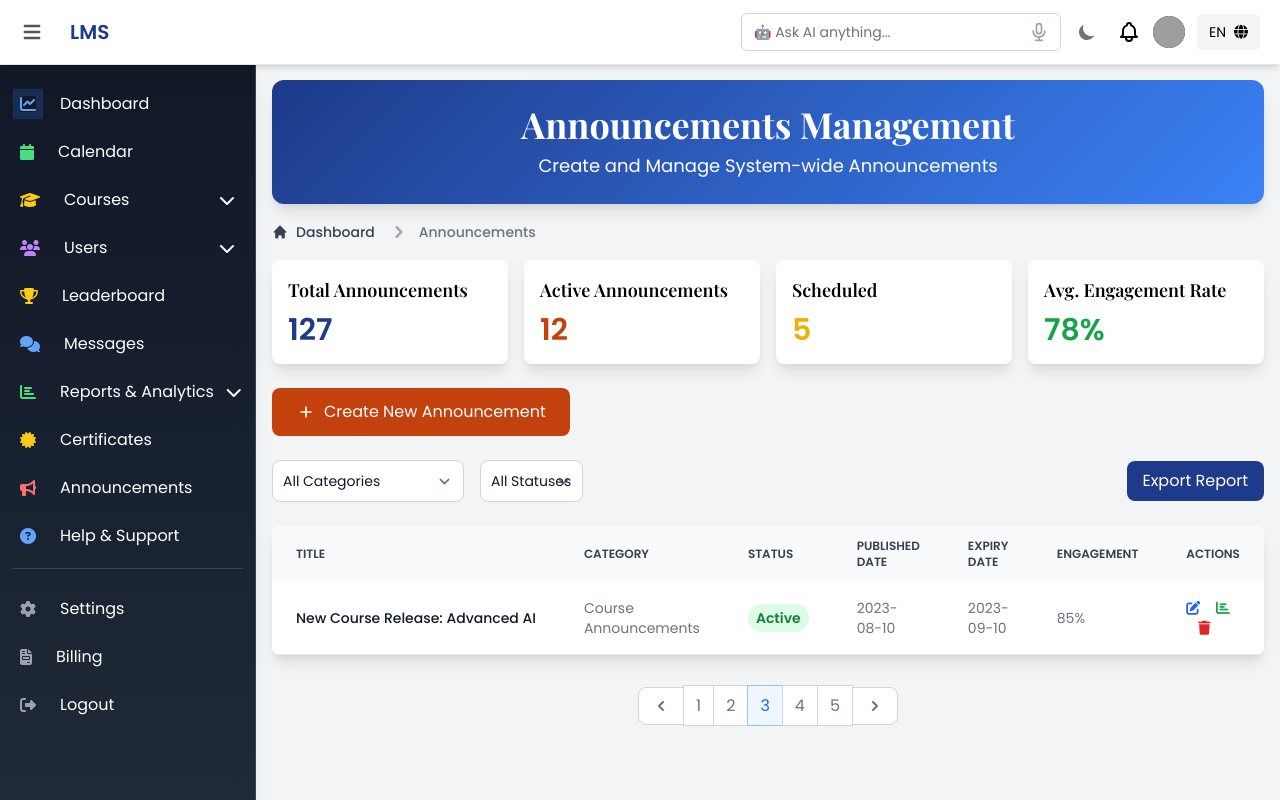
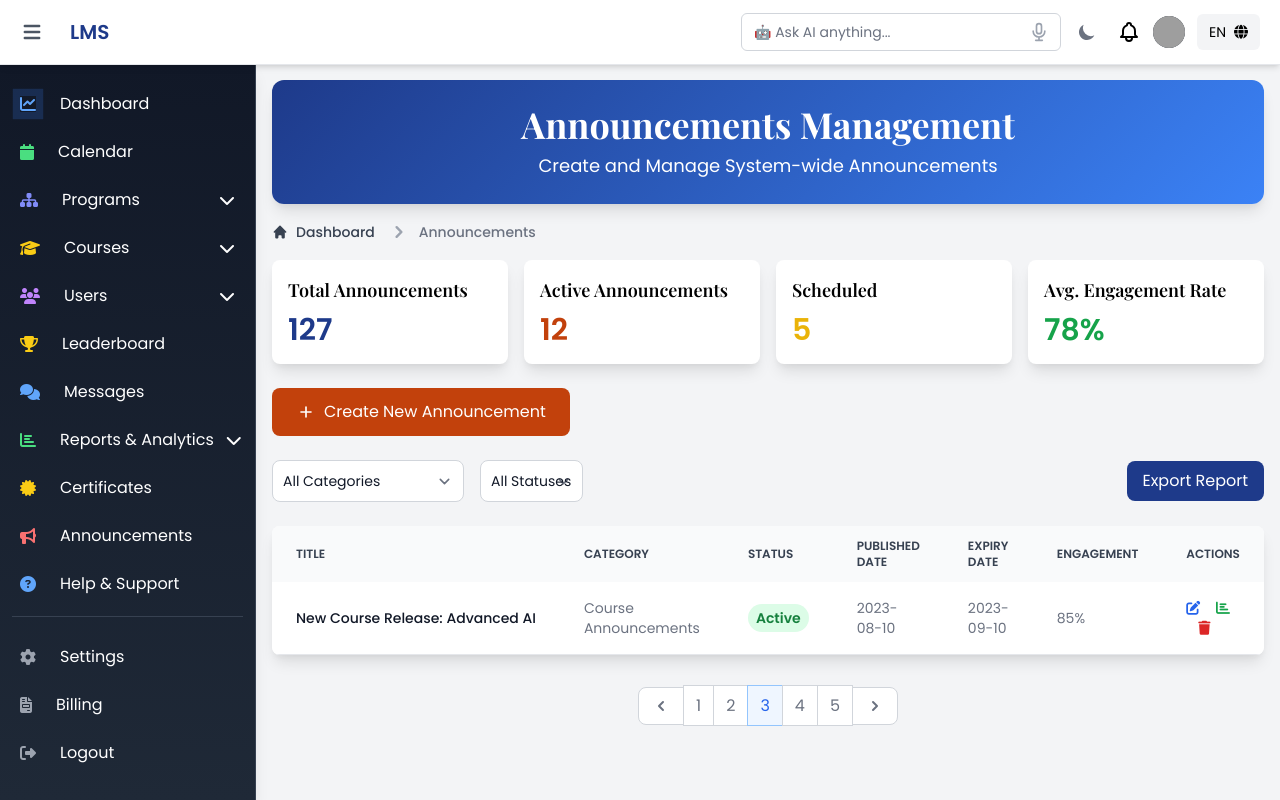
Before and after one commit to phostilite/learning-management-system-django, a Django app: page /en/user/administrator/announcements/ in a window 1280 px wide. Run offline with Django 5.2, Linux system fonts and the light colour scheme; some libraries are stand-ins or nearby versions; grey boxes are pictures that could not be loaded.

Commit message:
feat: Add Programs section to the administrator sidebar
- Added a button to toggle the Programs dropdown in the sidebar.
- Included links for "All Programs", "Create Program", and "Program Enrollments".
- Applied necessary styling and transitions for better user experience.

```diff
--- a/templates/users/administrator/sidebar.html
+++ b/templates/users/administrator/sidebar.html
@@ -16,6 +16,24 @@
                             <i class="fa-solid fa-calendar mr-3 text-green-400 transition-all duration-300 ease-in-out group-hover:rotate-12"></i>
                             <span class="ml-3">{% trans "Calendar" %}</span>
                         </a>
+                    </li>
+                    <li>
+                        <button type="button" class="flex items-center w-full p-2 text-base text-white transition duration-75 rounded-lg group hover:bg-gray-700" aria-controls="dropdown-programs" data-collapse-toggle="dropdown-programs">
+                            <i class="fa-solid fa-sitemap mr-3 text-indigo-400 transition-all duration-300 ease-in-out group-hover:rotate-12"></i>
+                            <span class="flex-1 ml-3 text-left whitespace-nowrap">{% trans "Programs" %}</span>
+                            <i class="fa-solid fa-chevron-down ml-3 transition-transform duration-300"></i>
+                        </button>
+                        <ul id="dropdown-programs" class="hidden py-2 space-y-2 sidebar-dropdown">
+                            <li>
+                                <a href="#" class="flex items-center w-full p-2 text-base text-white transition duration-75 rounded-lg pl-11 group hover:bg-gray-700">{% trans "All Programs" %}</a>
+                            </li>
+                            <li>
+                                <a href="#" class="flex items-center w-full p-2 text-base text-white transition duration-75 rounded-lg pl-11 group hover:bg-gray-700">{% trans "Create Program" %}</a>
+                            </li>
+                            <li>
+                                <a href="#" class="flex items-center w-full p-2 text-base text-white transition duration-75 rounded-lg pl-11 group hover:bg-gray-700">{% trans "Program Enrollments" %}</a>
+                            </li>
+                        </ul>
                     </li>
                     <li>
                         <button type="button" class="flex items-center w-full p-2 text-base text-white transition duration-75 rounded-lg group hover:bg-gray-700" aria-controls="dropdown-courses" data-collapse-toggle="dropdown-courses">
```
